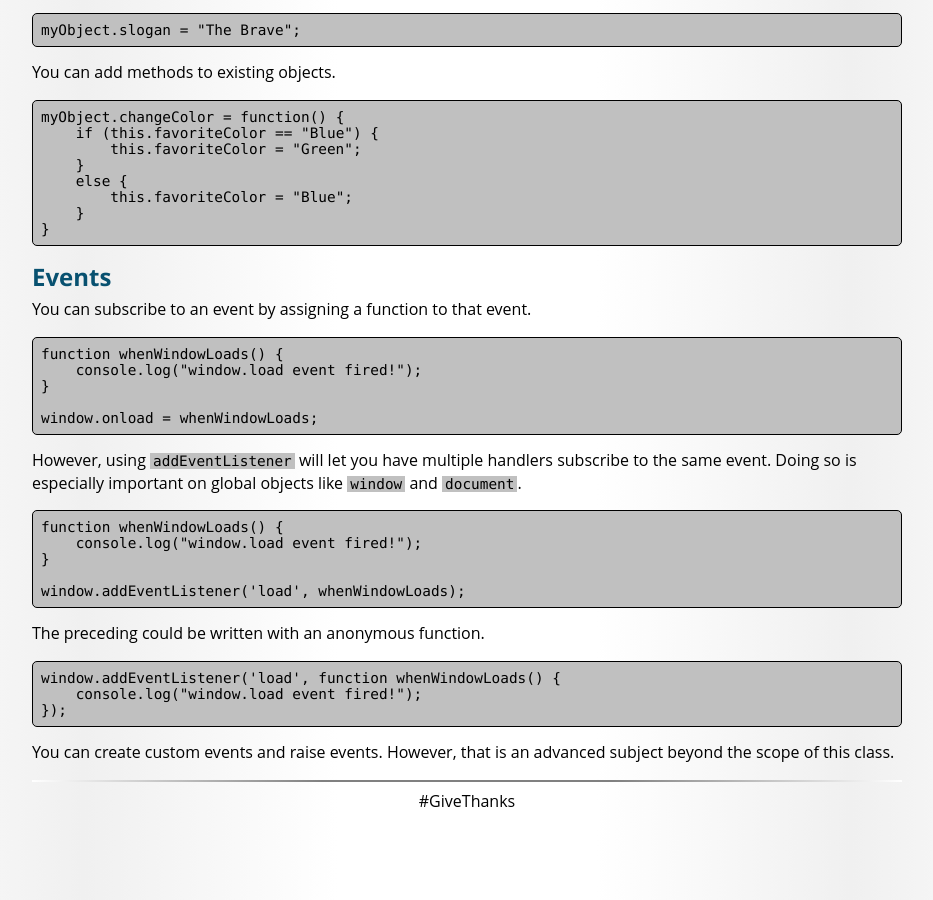
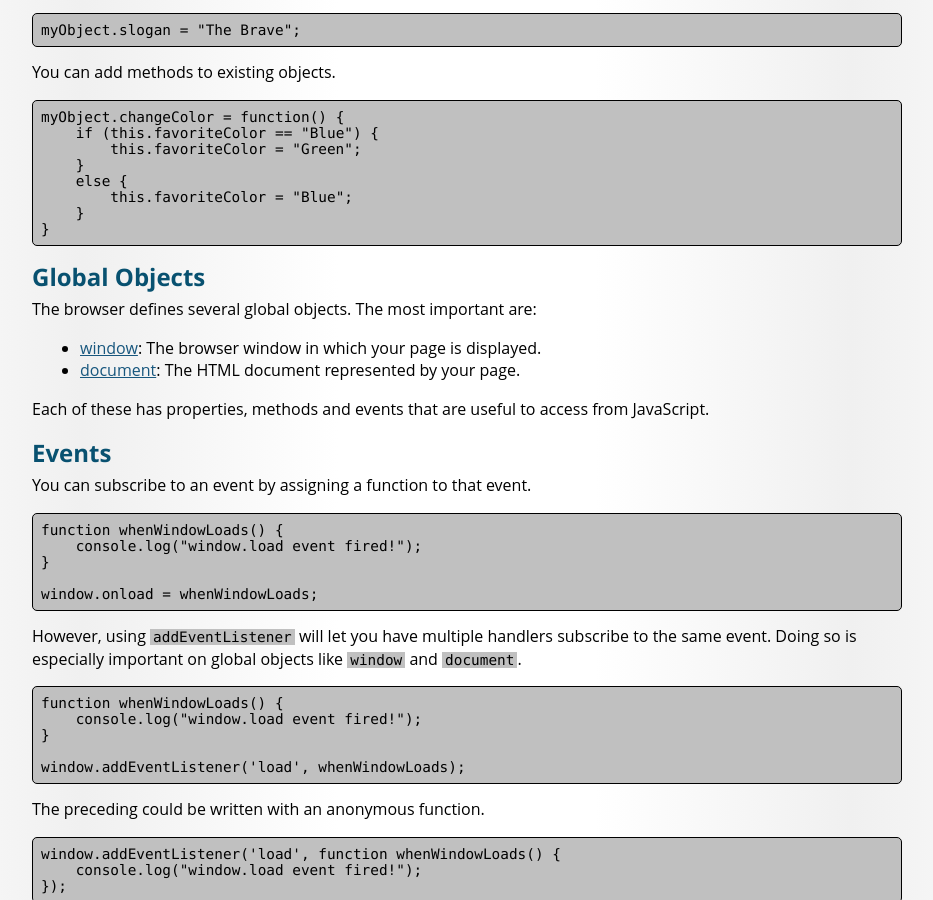
Before and after one commit to BYU-ITC-210/BYU-ITC-210.github.io, a Jekyll site: the page built from IntroToJavaScript.md, in a window 1280 px wide and 900 px high, scrolled down 4478 px. Shown: the whole window, without its empty margins (173-1106 px from the left). Built offline with Jekyll 4.4.1, drawn with Linux system fonts in a browser that asks for light colours; some web fonts are replaced; before the commit the page ends 5300 px from its top, so only the background shows below that.

Commit message:
Update JavaScript Intro

````diff
--- a/IntroToJavaScript.md
+++ b/IntroToJavaScript.md
@@ -260,6 +260,14 @@ myObject.changeColor = function() {
 }
 ```
 
+## Global Objects
+The browser defines several global objects. The most important are:
+
+* [window](https://www.w3schools.com/js/js_window.asp): The browser window in which your page is displayed.
+* [document](https://www.w3schools.com/js/js_htmldom_document.asp): The HTML document represented by your page.
+
+Each of these has properties, methods and events that are useful to access from JavaScript.
+
 ## Events
 
 You can subscribe to an event by assigning a function to that event.
````
Also changed, not shown: other parts of IntroToJavaScript.md (+1 -1 lines).
